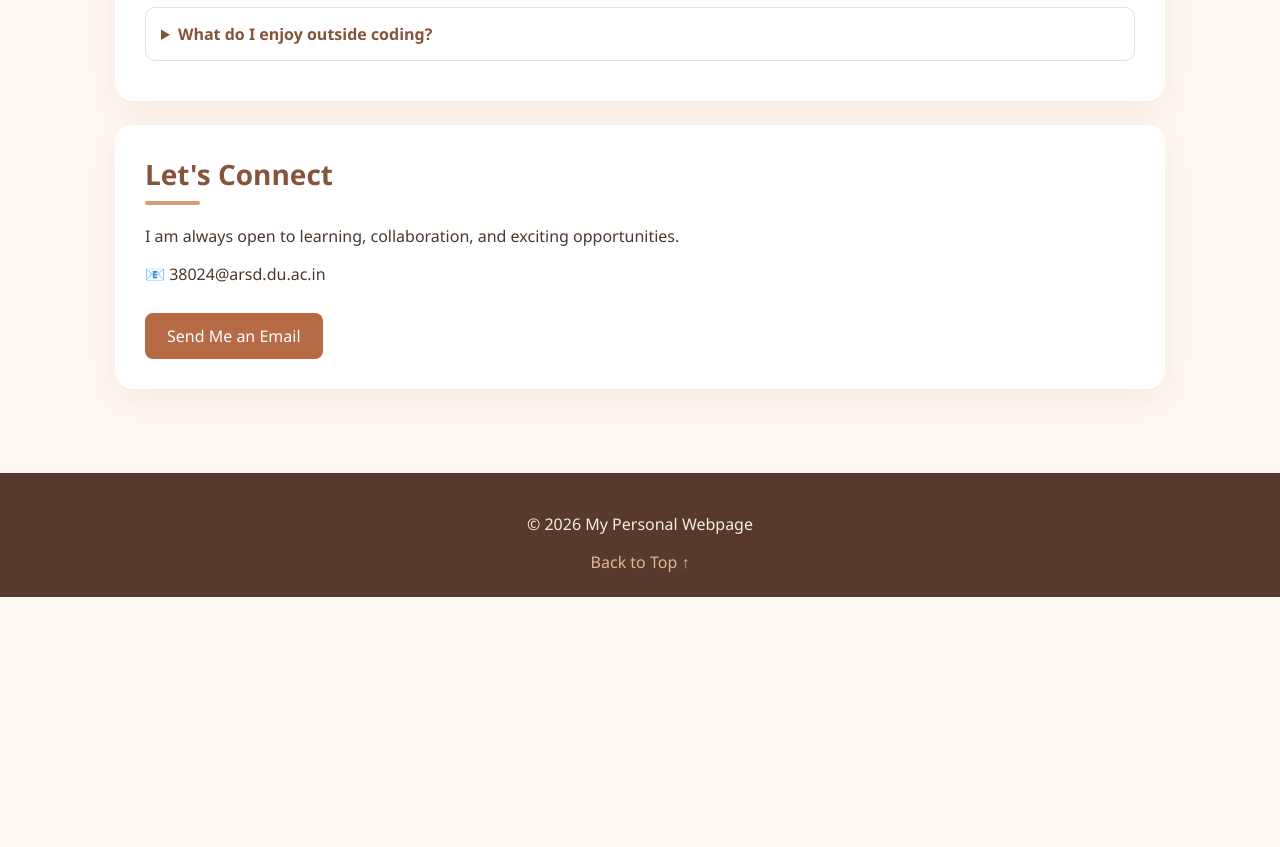
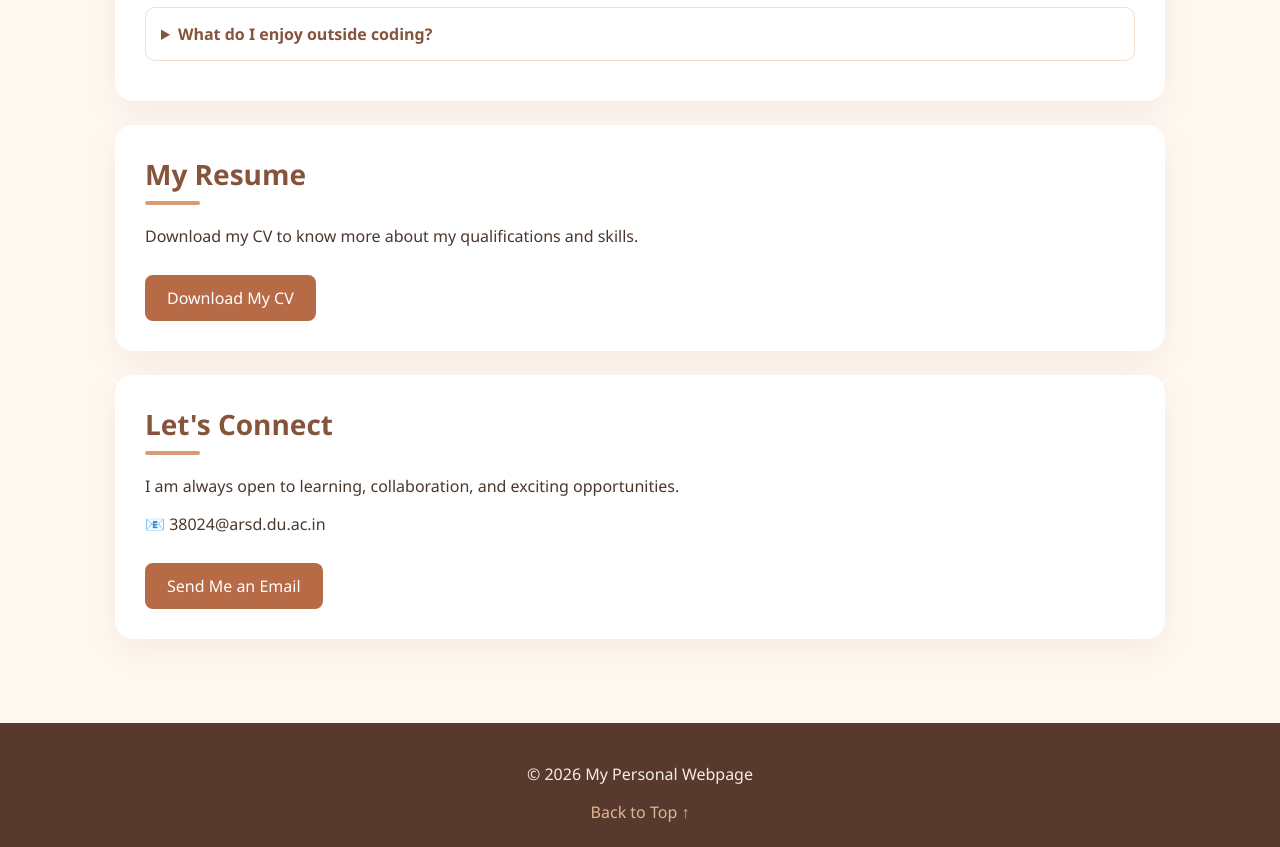
Before and after one commit to CouchPtato/E_Commerce_Practicals, a plain HTML site: page Personal Webpage/my_webpage.html in a window 1280 px wide. Shown: the part 2882-3729 px from the top of the page. Before the commit the page ends 3479 px from the top, so only its background shows below. Drawn offline with Linux system fonts and the light colour scheme.

Commit message:
added my cv

```diff
--- a/my_webpage.html
+++ b/Personal Webpage/my_webpage.html
@@ -314,11 +314,17 @@
             </details>
         </section>
 
+        <section id="resume">
+            <h2>My Resume</h2>
+            <p>Download my CV to know more about my qualifications and skills.</p>
+            <a href="Somay_CV.pdf" class="button" download>Download My CV</a>
+        </section>
+
         <section id="contact">
             <h2>Let's Connect</h2>
             <p>I am always open to learning, collaboration, and exciting opportunities.</p>
             <p>📧 38024@arsd.du.ac.in </p>
-            <a href="mailto:your-email@example.com" class="button">Send Me an Email</a>
+            <a href="mailto:38024@arsd.du.ac.in" class="button">Send Me an Email</a>
         </section>
     </main>
 
```
Also changed, not shown: 1 other file.
